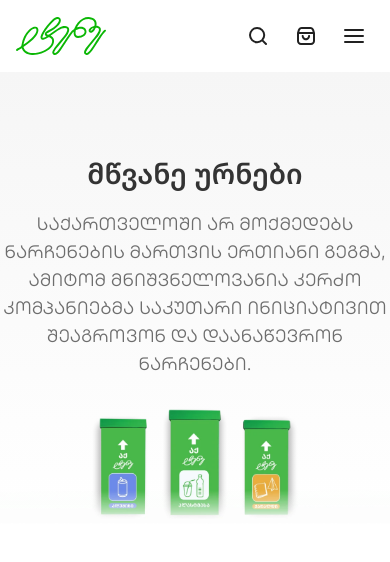
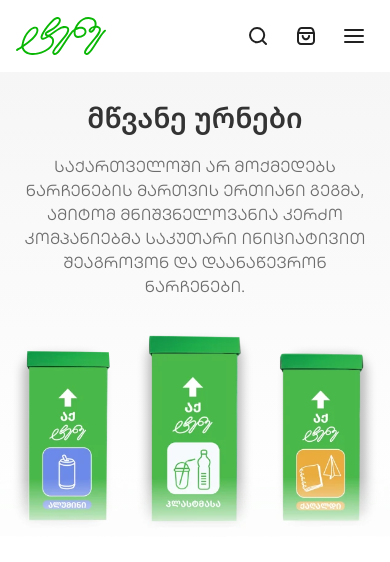
Before and after one commit to Kencho5/Tene-Front, an Angular app: page /bins in a window 390 px wide. Shown: the top 562 px of the page. Built offline with nearby package versions, Linux system fonts and the light colour scheme.

Commit message:
update: bins hero card responsiveness

```diff
--- a/src/app/pages/bins/bins.component.html
+++ b/src/app/pages/bins/bins.component.html
@@ -2,17 +2,23 @@
   class="flex flex-col items-center gap-6 bg-gradient-to-b from-[#F6F6F6] to-white"
 >
   <div
-    class="mx-auto flex max-w-[1024px] flex-col items-center gap-4 pt-20 text-center"
+    class="mx-auto flex max-w-[1024px] flex-col items-center gap-4 px-4 pt-6 text-center sm:pt-20"
   >
     <h1 class="text-[28px] font-semibold text-platinum-90 sm:text-[64px]">
       მწვანე ურნები
     </h1>
-    <p class="max-w-[768px] text-lg font-normal text-platinum-50">
+    <p class="font-normal text-platinum-50 sm:max-w-[768px] sm:text-lg">
       საქართველოში არ მოქმედებს ნარჩენების მართვის ერთიანი გეგმა, ამიტომ
       მნიშვნელოვანია კერძო კომპანიებმა საკუთარი ინიციატივით შეაგროვონ და
       დაანაწევრონ ნარჩენები.
     </p>
   </div>
 
-  <img src="/assets/images/bins-banner.webp" width="1120" height="350" />
+  <img
+    src="/assets/images/bins-banner.webp"
+    alt="Bins Banner"
+    width="1120"
+    height="350"
+    class="h-auto w-[600px]"
+  />
 </div>
```
Also changed, not shown: src/assets/images/bins-banner.webp.
